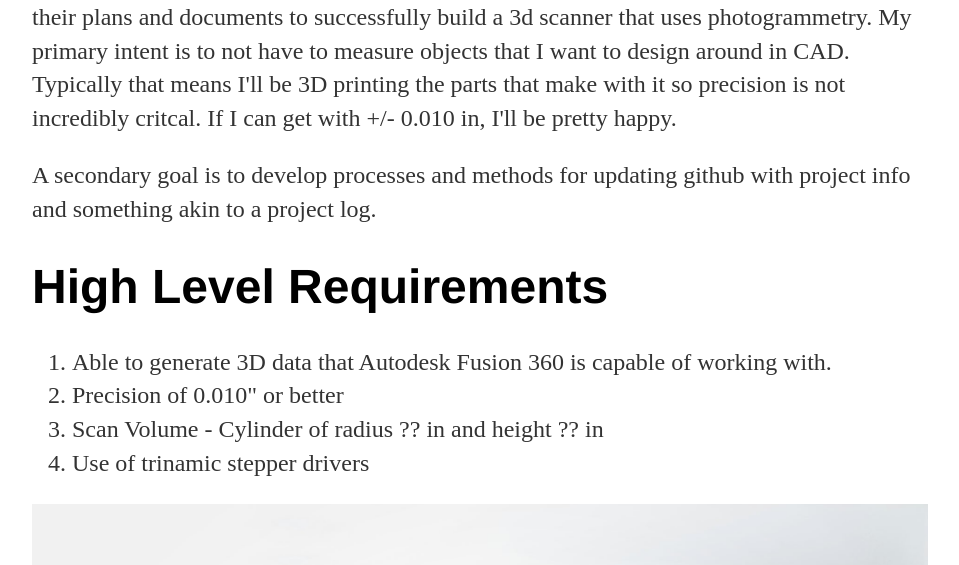
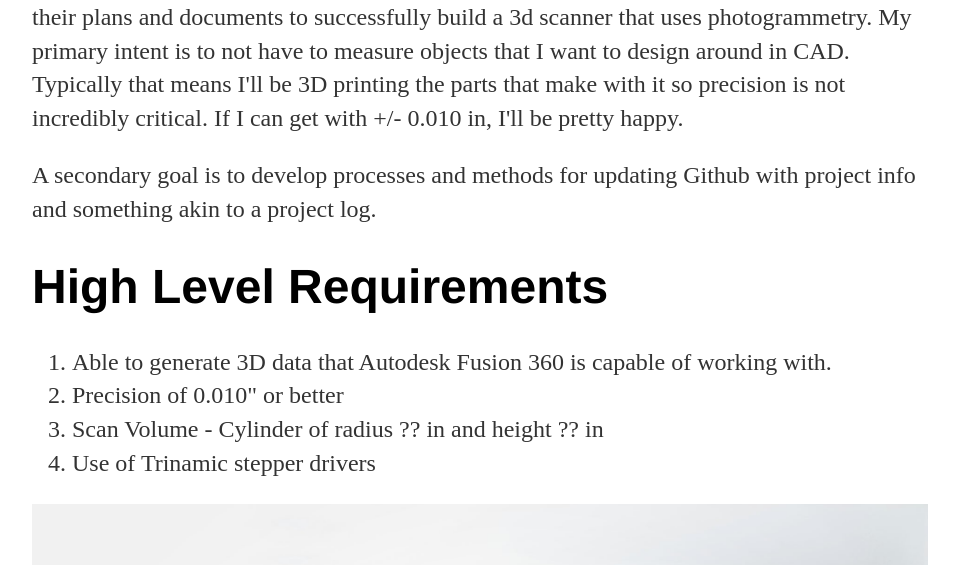
Before and after one commit to pburgeson/pburgeson.github.io, a Jekyll site: the page built from 3dscanner/index.html, in a window 1280 px wide. Shown: the part 230-795 px from the top of the page, without its empty margins (160-1119 px from the left). Built offline with Jekyll 4.4.1, drawn with Linux system fonts in a browser that asks for light colours; some of the changed text lies outside the part shown.

Commit message:
Fixing typos

```diff
--- a/3dscanner/index.html
+++ b/3dscanner/index.html
@@ -7,8 +7,8 @@ title: 3D Scanner
 	<p>Build and testing of 3D scanner from Open Scan (https://en.openscan.eu/). This is just using their plans and documents
 		to successfully build a 3d scanner that uses photogrammetry. My primary intent is to not have to measure objects
 		that I want to design around in CAD. Typically that means I'll be 3D printing the parts that make with it so
-		precision is not incredibly critcal. If I can get with +/- 0.010 in, I'll be pretty happy. </p>
-	<p>A secondary goal is to develop processes and methods for updating github with project info and something akin to a project log.</p>
+		precision is not incredibly critical. If I can get with +/- 0.010 in, I'll be pretty happy. </p>
+	<p>A secondary goal is to develop processes and methods for updating Github with project info and something akin to a project log.</p>
 </div><!-- /.overview -->
 
 <div class="requirements">
@@ -18,7 +18,7 @@ title: 3D Scanner
 			<li>Able to generate 3D data that Autodesk Fusion 360 is capable of working with.</li>
 			<li>Precision of 0.010" or better</li>
 			<li>Scan Volume - Cylinder of radius ?? in and height ?? in</li>
-			<li>Use of trinamic stepper drivers</li>
+			<li>Use of Trinamic stepper drivers</li>
 		</ol>
 	</p>
 </div><!-- /.requirements -->
```
